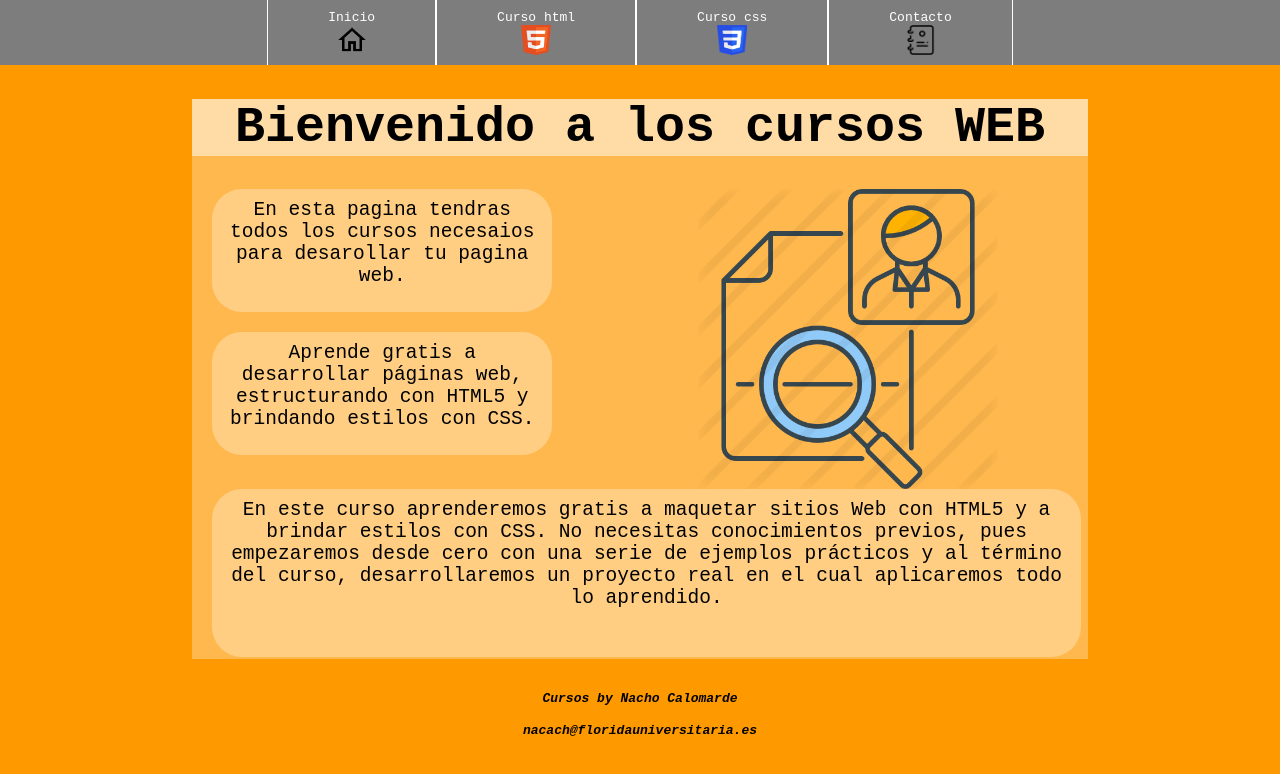
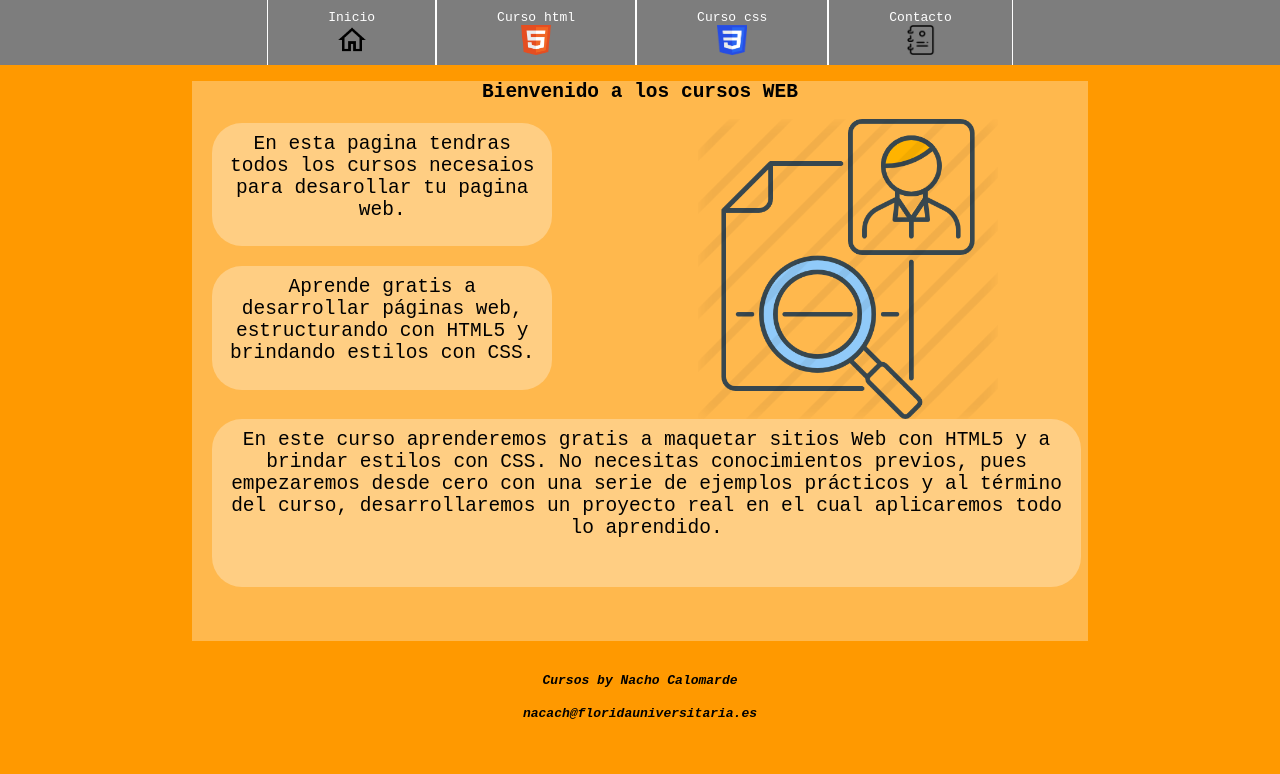
Before and after one commit to deddet222/index.html, a plain HTML site: page index.html in a window 1280 px wide. Drawn offline with Linux system fonts and the light colour scheme.

Commit message:
Update index.html

```diff
--- a/index.html
+++ b/index.html
@@ -22,7 +22,7 @@
 		</nav>
 		</header>
 		<div id="general">
-				<h1 id="titulo">Bienvenido a los cursos WEB</h1>
+				<h2 id="titulo">Bienvenido a los cursos WEB</h2>
 			<div id="img1">
 				<img src="imagenes/imagen-inicio.png" width="300px" height="300px">
 			</div>
```
